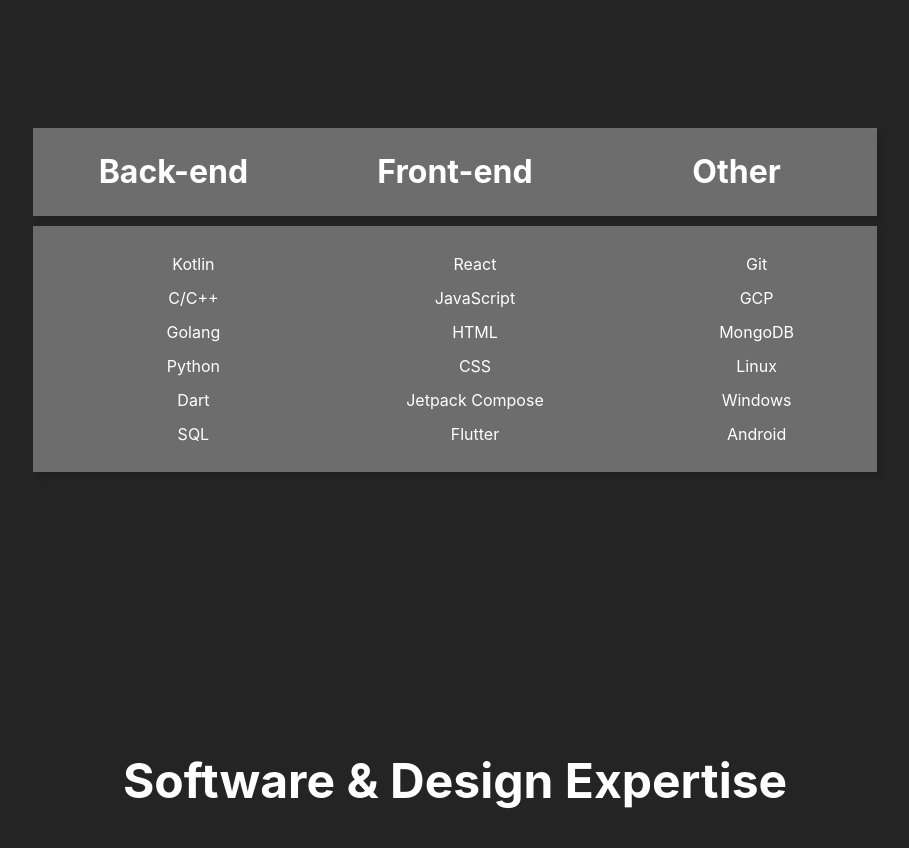
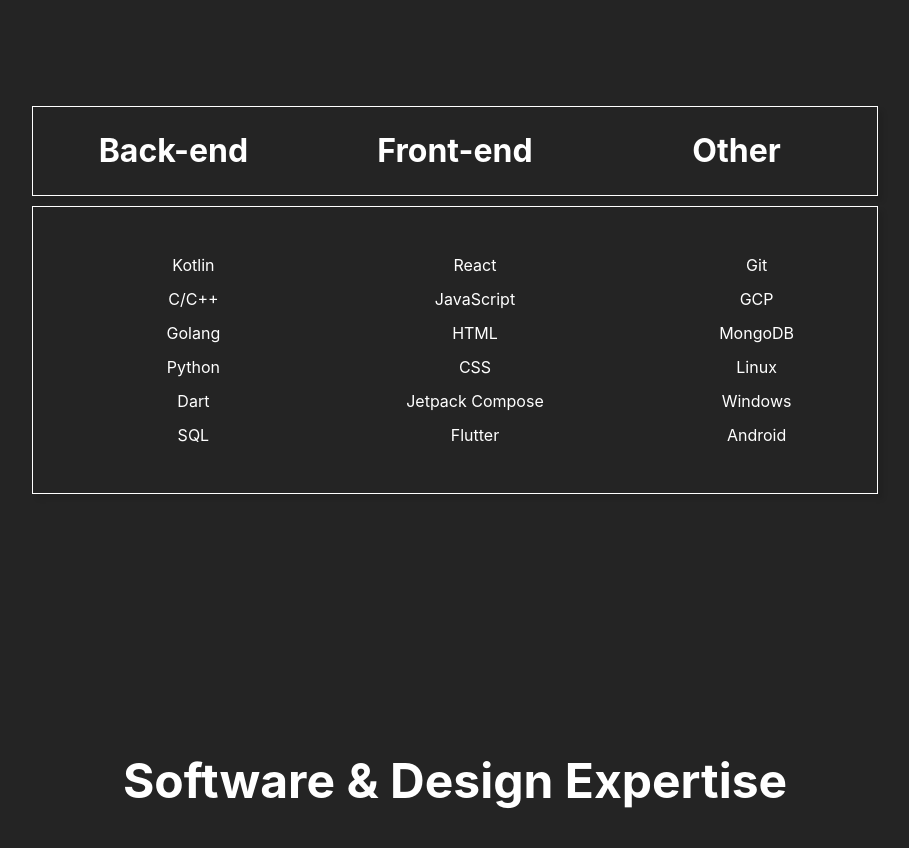
Before and after one commit to MaloSunce/ReactDemo, a React (Vite) app in the folder ReactDemo/: page / in a window 1280 px wide. Shown: the part 1775-2623 px from the top of the page, without its empty margins (185-1094 px from the left). Built offline with nearby package versions, Linux system fonts and the light colour scheme.

Commit message:
update: TechSkills design

```diff
--- a/ReactDemo/src/content/TechSkills.css
+++ b/ReactDemo/src/content/TechSkills.css
@@ -22,14 +22,16 @@
 
 .SkillLists {
     grid-area: SkillLists;
+    padding-bottom: 20px;
+    padding-top: 20px;
 }
 
 .Subtitles, .SkillLists {
-    background-color: var(--primary-container);
     display: grid;
     grid-template-columns: repeat(3, 1fr);
     width: 66%;
     justify-self: center;
     box-shadow: 5px 5px 5px hsl(0, 0%, 0%, 10%);
     margin-bottom: 10px;
+    border: 1px solid var(--text-primary);
 }
--- a/ReactDemo/src/index.css
+++ b/ReactDemo/src/index.css
@@ -16,6 +16,7 @@
   --text-secondary: #dedede;
   --primary-container: #6d6d6d;
   --accent: #333333;
+  --darkest: #000000;
 }
 
 /* Alternative theme */
```
